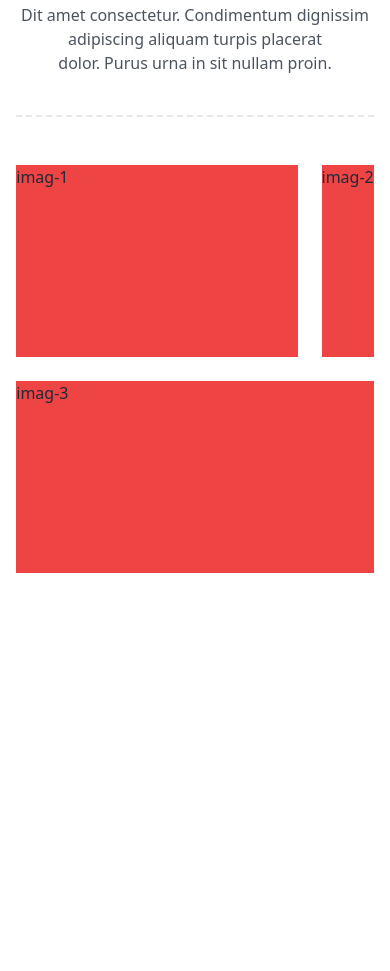
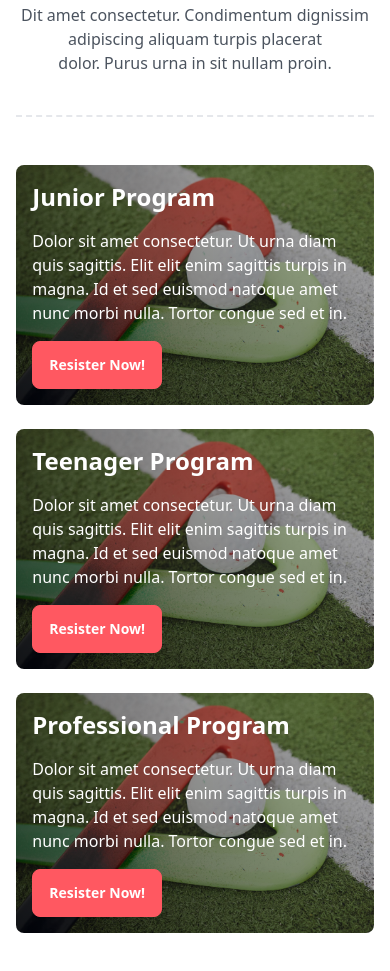
Before and after one commit to shahidulshohid/Hockey-s-project-with-daisyUi, a plain HTML site: page index.html in a window 390 px wide. Shown: the part 2120-3091 px from the top of the page. Before the commit the page ends 2789 px from the top, so only its background shows below. Drawn offline with nearby package versions, Linux system fonts and the light colour scheme.

Commit message:
program section is done including responsive

```diff
--- a/index.html
+++ b/index.html
@@ -15,6 +15,8 @@
       rel="stylesheet"
       type="text/css"
     />
+    <!-- style link here  -->
+    <link rel="stylesheet" href="styles/style.css">
     <script src="https://cdn.tailwindcss.com"></script>
   </head>
   <body>
@@ -252,9 +254,30 @@
           </p>
         </div>
         <div class="mt-12 grid grid-cols-1 lg:grid-cols-2 gap-6">
-          <div class="bg-red-500 h-48 w-full">imag-1</div>
-          <div class="bg-red-500 h-48 w-full">imag-2</div>
-          <div class="bg-red-500 h-48 w-full col-span-2">imag-3</div>
+          <div class="w-full junior-program flex flex-col justify-end p-4 lg:p-12 text-white rounded-lg">
+            <div>
+              <h5 class="text-2xl font-semibold mb-4">Junior Program</h5>
+              <p>Dolor sit amet consectetur. Ut urna diam quis sagittis. Elit elit
+                enim sagittis turpis in magna. Id et sed euismod natoque amet nunc morbi nulla. Tortor congue sed et in.</p>
+                <button class="btn btn-error mt-4 text-white">Resister Now!</button>
+            </div>
+          </div>
+          <div class="w-full junior-program flex flex-col justify-end p-4 lg:p-12 text-white rounded-lg">
+            <div>
+              <h5 class="text-2xl font-semibold mb-4">Teenager Program</h5>
+              <p>Dolor sit amet consectetur. Ut urna diam quis sagittis. Elit elit
+                enim sagittis turpis in magna. Id et sed euismod natoque amet nunc morbi nulla. Tortor congue sed et in.</p>
+                <button class="btn btn-error mt-4 text-white">Resister Now!</button>
+            </div>
+          </div>
+          <div class="w-full junior-program flex flex-col justify-end p-4 lg:p-12 text-white rounded-lg lg:col-span-2">
+            <div class="md:w-1/2">
+              <h5 class="text-2xl font-semibold mb-4">Professional Program</h5>
+              <p>Dolor sit amet consectetur. Ut urna diam quis sagittis. Elit elit
+                enim sagittis turpis in magna. Id et sed euismod natoque amet nunc morbi nulla. Tortor congue sed et in.</p>
+                <button class="btn btn-error mt-4 text-white">Resister Now!</button>
+            </div>
+          </div>
         </div>
       </section>
     </main>
--- /dev/null
+++ b/styles/style.css
@@ -0,0 +1,18 @@
+.junior-program{
+    background-image: linear-gradient(45deg, rgba(0, 0, 0, 0.7), rgba(0, 0, 0, 0.2)), url(../Images/2.png);
+    background-repeat: no-repeat;
+    background-position: center;
+    background-size: cover;
+}
+.senior-program{
+    background-image: linear-gradient(45deg, rgba(0, 0, 0, 0.7), rgba(0, 0, 0, 0.2)), url(../Images/2.png);
+    background-repeat: no-repeat;
+    background-position: center;
+    background-size: cover;
+}
+.prof-program{
+    background-image: linear-gradient(45deg, rgba(0, 0, 0, 0.7), rgba(0, 0, 0, 0.2)), url(../Images/2.png);
+    background-repeat: no-repeat;
+    background-position: center;
+    background-size: cover;
+}
```
